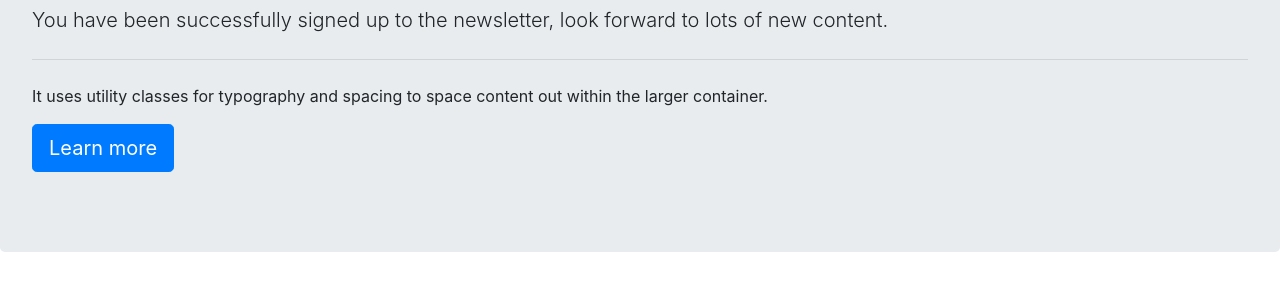
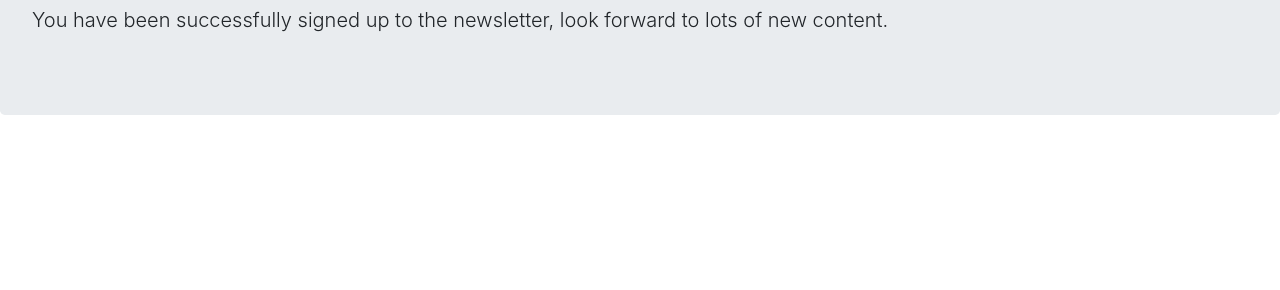
Before and after one commit to JeyasuriyaaJeyakumar/newsletter-signup, a website: page success.html in a window 1280 px wide. Shown: the part 134-424 px from the top of the page. Drawn offline with nearby package versions, Linux system fonts and the light colour scheme.

Commit message:
Add files via upload

```diff
--- a/app.js
+++ b/app.js
@@ -72,6 +72,6 @@ app.post("/failure", function(req, res){
 
 
 
-app.listen(3000, function() {
+app.listen(process.env.PORT || 3000, function() {
   console.log("Server is running in port 3000");
 });
--- a/success.html
+++ b/success.html
@@ -9,11 +9,7 @@
     <div class="jumbotron">
       <h1 class="display-4">Awesome!</h1>
       <p class="lead">You have been successfully signed up to the newsletter, look forward to lots of new content.</p>
-      <hr class="my-4">
-      <p>It uses utility classes for typography and spacing to space content out within the larger container.</p>
-      <p class="lead">
-        <a class="btn btn-primary btn-lg" href="#" role="button">Learn more</a>
-      </p>
+
     </div>
 
   </body>
```
Also changed, not shown: 1 other file.
